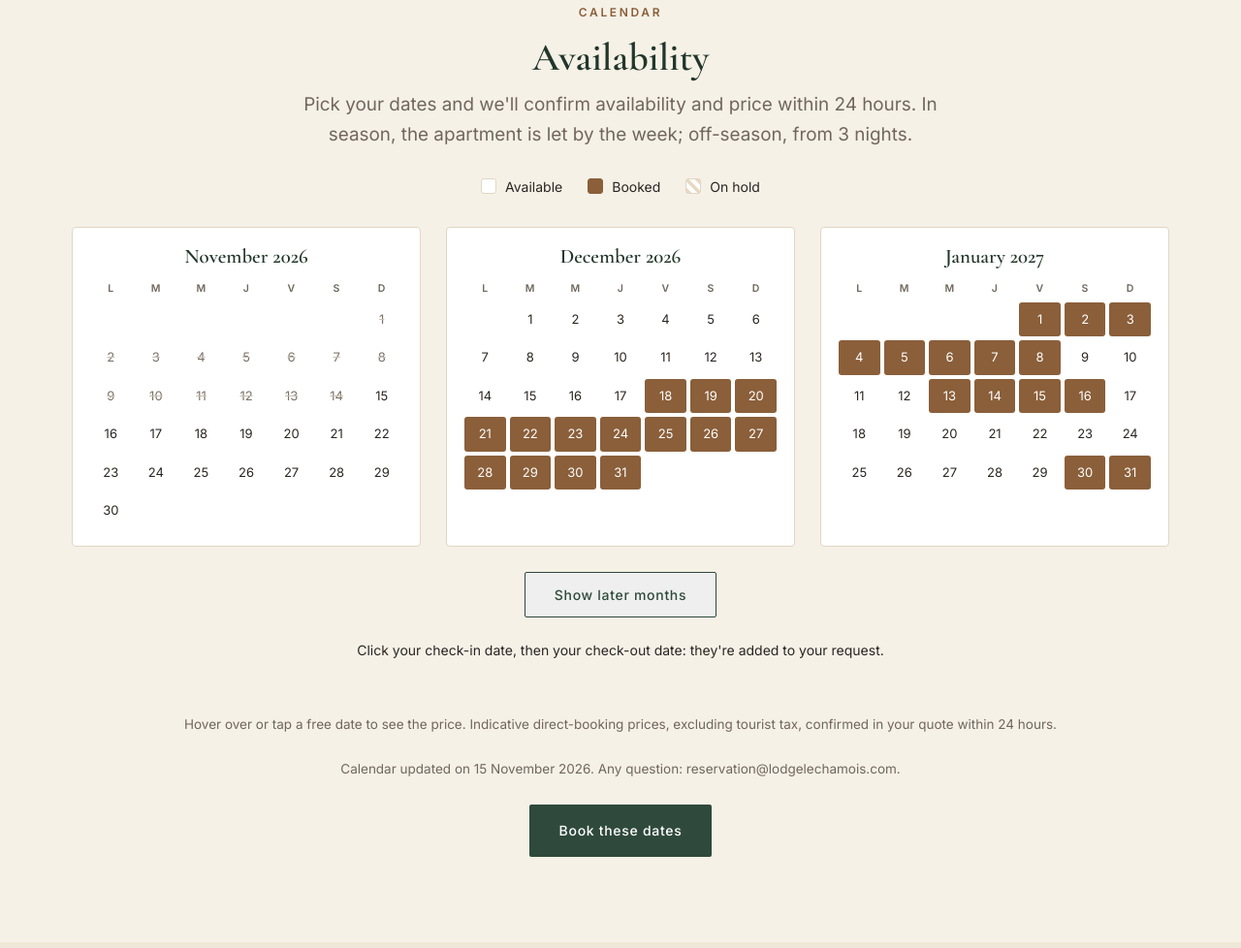
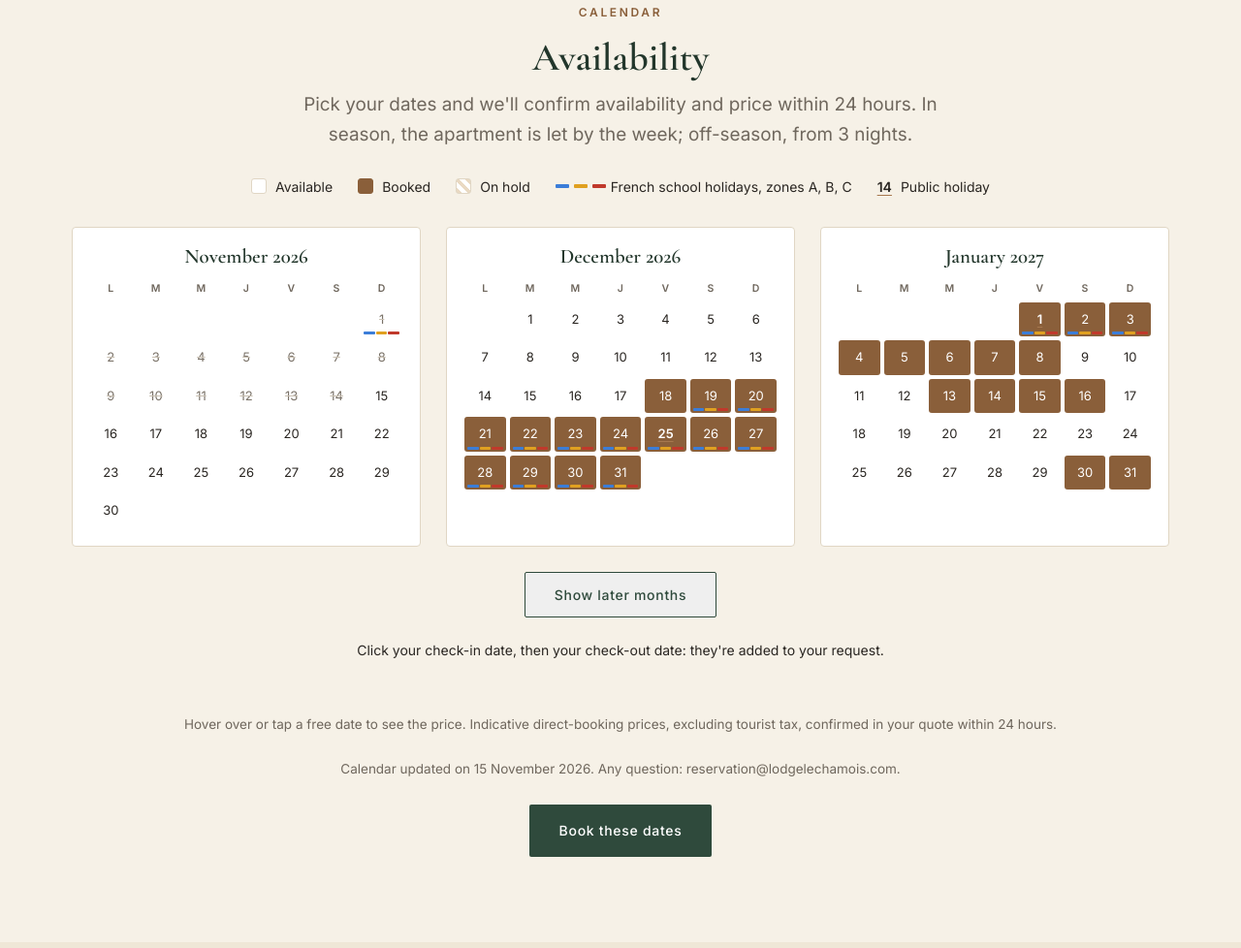
Before and after one commit to alexgiraud1203/lodge-le-chamois, a plain HTML site: page en/index.html in a window 1280 px wide. Shown: the part 4094-5072 px from the top of the page at 97% size. Drawn offline with nearby package versions, Linux system fonts and the light colour scheme.

Commit message:
Page EN : jours feries et vacances par zone

```diff
--- a/en/index.html
+++ b/en/index.html
@@ -291,6 +291,12 @@ a:focus-visible,button:focus-visible,input:focus-visible,select:focus-visible,te
 .cal-days .pick{cursor:pointer}
 .cal-days .pick:hover{background:var(--cream-2)}
 .cal-days .pick.sel{background:var(--forest);color:#fff}
+.cal-days > div{position:relative}
+.cal-days .zb{position:absolute;left:3px;right:3px;bottom:2px;display:flex;gap:1px;height:3px}
+.cal-days .zb i{flex:1;border-radius:1px}
+.zA{background:#3b7dd8}.zB{background:#e0a020}.zC{background:#c0392b}
+.cal-days .ferie{font-weight:700;text-decoration:underline;text-decoration-color:var(--wood);text-underline-offset:3px}
+.cal-legend .zl{display:inline-flex;align-items:center;gap:5px}.cal-legend .zl i{display:inline-block;width:14px;height:4px;border-radius:1px}
 @media (hover:hover){.cal-days .pick[data-tip]{position:relative}.cal-days .pick[data-tip]:hover::after{content:attr(data-tip);position:absolute;bottom:calc(100% + 6px);left:50%;transform:translateX(-50%);background:var(--forest-dark);color:#fff;font-size:12px;line-height:1.35;padding:6px 10px;border-radius:3px;white-space:nowrap;z-index:20;pointer-events:none;box-shadow:0 4px 14px rgba(0,0,0,.18)}}
 .form-legal{margin-top:12px;font-size:12.5px;color:var(--muted);line-height:1.5}
 .form-legal a{color:var(--wood-dark);text-decoration:underline}
@@ -479,6 +485,8 @@ html[lang="fr"] .en-only{display:none}
 <span><i class="dot free"></i> <span data-en="Available" data-fr="Disponible">Available</span></span>
 <span><i class="dot booked"></i> <span data-en="Booked" data-fr="Réservé">Booked</span></span>
 <span><i class="dot option"></i> <span data-en="On hold" data-fr="Option en cours">On hold</span></span>
+<span class="zl"><i class="zA"></i><i class="zB"></i><i class="zC"></i> <span data-en="French school holidays, zones A, B, C" data-fr="Vacances scolaires zones A, B, C">French school holidays, zones A, B, C</span></span>
+<span><b style="text-decoration:underline;text-decoration-color:var(--wood);text-underline-offset:3px">14</b> <span data-en="Public holiday" data-fr="Jour férié">Public holiday</span></span>
 </div>
 <div class="cal-grid" id="calGrid"></div>
 <div class="center more-wrap"><button class="btn btn-outline" data-en="Show later months" data-fr="Voir les mois suivants" id="calMore" type="button">Show later months</button></div>
@@ -804,6 +812,36 @@ const CAL_CONFIG={
     {start:'2027-07-09', end:'2027-07-12', status:'booked'}  // Booking.com 6699630249 + blocage 10-12/07
   ]
 };
+/* HOLIDAYS:START (source : service-public.gouv.fr, calendrier scolaire 2026-2027 et 2027-2028 ; fin = jour de reprise, exclu) */
+const SCHOOL_HOLIDAYS=[
+  {zones:'ABC',start:'2026-10-17',end:'2026-11-02',fr:'Toussaint',en:'Autumn half-term'},
+  {zones:'ABC',start:'2026-12-19',end:'2027-01-04',fr:'Noël',en:'Christmas'},
+  {zones:'C',start:'2027-02-06',end:'2027-02-22',fr:'Hiver',en:'Winter'},
+  {zones:'A',start:'2027-02-13',end:'2027-03-01',fr:'Hiver',en:'Winter'},
+  {zones:'B',start:'2027-02-20',end:'2027-03-08',fr:'Hiver',en:'Winter'},
+  {zones:'C',start:'2027-04-03',end:'2027-04-19',fr:'Printemps',en:'Spring'},
+  {zones:'A',start:'2027-04-10',end:'2027-04-26',fr:'Printemps',en:'Spring'},
+  {zones:'B',start:'2027-04-17',end:'2027-05-03',fr:'Printemps',en:'Spring'},
+  {zones:'ABC',start:'2027-07-03',end:'2027-09-02',fr:'Été',en:'Summer'},
+  {zones:'ABC',start:'2027-10-23',end:'2027-11-08',fr:'Toussaint',en:'Autumn half-term'},
+  {zones:'ABC',start:'2027-12-18',end:'2028-01-03',fr:'Noël',en:'Christmas'},
+  {zones:'B',start:'2028-02-05',end:'2028-02-21',fr:'Hiver',en:'Winter'},
+  {zones:'C',start:'2028-02-12',end:'2028-02-28',fr:'Hiver',en:'Winter'},
+  {zones:'A',start:'2028-02-19',end:'2028-03-06',fr:'Hiver',en:'Winter'},
+  {zones:'B',start:'2028-04-08',end:'2028-04-24',fr:'Printemps',en:'Spring'},
+  {zones:'C',start:'2028-04-15',end:'2028-05-02',fr:'Printemps',en:'Spring'},
+  {zones:'A',start:'2028-04-22',end:'2028-05-09',fr:'Printemps',en:'Spring'}
+];
+const PUBLIC_HOLIDAYS={
+  '2026-12-25':['Noël','Christmas Day'],'2027-01-01':['Jour de l\'an','New Year\'s Day'],
+  '2027-03-29':['Lundi de Pâques','Easter Monday'],'2027-05-01':['Fête du travail','Labour Day'],
+  '2027-05-06':['Ascension','Ascension Day'],'2027-05-08':['Victoire 1945','VE Day'],
+  '2027-05-17':['Lundi de Pentecôte','Whit Monday'],'2027-07-14':['Fête nationale','Bastille Day'],
+  '2027-08-15':['Assomption','Assumption Day'],'2027-11-01':['Toussaint','All Saints\' Day'],
+  '2027-11-11':['Armistice','Armistice Day'],'2027-12-25':['Noël','Christmas Day'],
+  '2028-01-01':['Jour de l\'an','New Year\'s Day']
+};
+/* HOLIDAYS:END */
 /* PRICES:START (généré par _outils/generer_tarifs_site.py, ne pas modifier à la main) */
 const PRICE_CONFIG=[{"start":"2026-11-15","end":"2026-12-05","mode":"night","price":290,"min":3},
   {"start":"2026-12-05","end":"2026-12-12","mode":"week","price":2390,"night":393,"min":7},
@@ -938,6 +976,8 @@ function priceTip(p){
   if(p.mode==='night')return en?eur(p.price)+' / night · '+p.min+' nights minimum':eur(p.price)+' / nuit · '+p.min+' nuits minimum';
   return en?eur(p.price)+' / week · '+p.min+' nights minimum':eur(p.price)+' la semaine · '+p.min+' nuits minimum';
 }
+function schoolZones(dstr){var z='',n='';for(var i=0;i<SCHOOL_HOLIDAYS.length;i++){var h=SCHOOL_HOLIDAYS[i];if(dstr>=h.start&&dstr<h.end){z+=h.zones;n=document.documentElement.lang==='en'?h.en:h.fr;}}z=['A','B','C'].filter(function(x){return z.indexOf(x)>=0;}).join('');return {z:z,n:n};}
+function dayExtras(dstr){var en=document.documentElement.lang==='en',s=schoolZones(dstr),f=PUBLIC_HOLIDAYS[dstr],parts=[];if(f)parts.push((en?'Public holiday: ':'Férié : ')+(en?f[1]:f[0]));if(s.z)parts.push((en?'School holidays':'Vacances scolaires')+' '+s.n.toLowerCase()+(s.z.length===3?(en?', all zones':', toutes zones'):(' '+(en?'zone':'zone')+(s.z.length>1?'s ':' ')+s.z.split('').join(', '))));return {zones:s.z,ferie:!!f,text:parts.join(' · ')};}
 function buildCalendar(){
   var grid=document.getElementById('calGrid'); grid.innerHTML='';
   var monthsFR=['janvier','février','mars','avril','mai','juin','juillet','août','septembre','octobre','novembre','décembre'];
@@ -959,9 +999,13 @@ function buildCalendar(){
       var en=document.documentElement.lang==='en';
       var lbl=st==='booked'?(en?'booked':'réservé'):st==='option'?(en?'on hold':'en option'):(dstr<today?'':(en?'available':'disponible'));
       var pick=(!st&&dstr>=today)?' data-date="'+dstr+'"':'';
+      var ex=dayExtras(dstr);
       var tip=pick?priceTip(priceForDay(dstr)):'';
+      if(ex.text&&dstr>=today)tip=tip?tip+' · '+ex.text:ex.text;
       if(tip)pick+=' data-tip="'+tip+'" title="'+tip+'"';
-      html+='<div class="'+cls+(pick?' pick':'')+'"'+pick+'>'+day+(lbl?'<span class="sr-only"> '+lbl+'</span>':'')+'</div>';
+      var bar=ex.zones?'<span class="zb" aria-hidden="true">'+ex.zones.split('').map(function(z){return '<i class="z'+z+'"></i>';}).join('')+'</span>':'';
+      if(ex.ferie)cls+=' ferie';
+      html+='<div class="'+cls+(pick?' pick':'')+'"'+pick+'>'+day+bar+(lbl?'<span class="sr-only"> '+lbl+'</span>':'')+'</div>';
     }
     html+='</div></div>';
     grid.insertAdjacentHTML('beforeend',html);
@@ -1007,7 +1051,7 @@ function onPick(d){
   var a=document.getElementById('f-arrivee'), b=document.getElementById('f-depart');
   var st=document.getElementById('calStatus'), en=document.documentElement.lang==='en';
   if(!pickA||d<=pickA||b.value){pickA=d;a.value=d;b.value='';markPick();
-    var tp=priceTip(priceForDay(d));
+    var tp=priceTip(priceForDay(d)),tx=dayExtras(d).text;if(tx)tp=tp?tp+' · '+tx:tx;
     st.textContent=(en?'Check-in on '+fmtDate(d)+'. Now choose your check-out date.':'Arrivée le '+fmtDate(d)+'. Choisissez maintenant votre départ.')+(tp?' ('+tp+')':'');return;}
   b.value=d;markPick();
   st.textContent=en?'From '+fmtDate(pickA)+' to '+fmtDate(d)+': dates added to your request.':'Du '+fmtDate(pickA)+' au '+fmtDate(d)+' : dates ajoutées à votre demande.';
```
